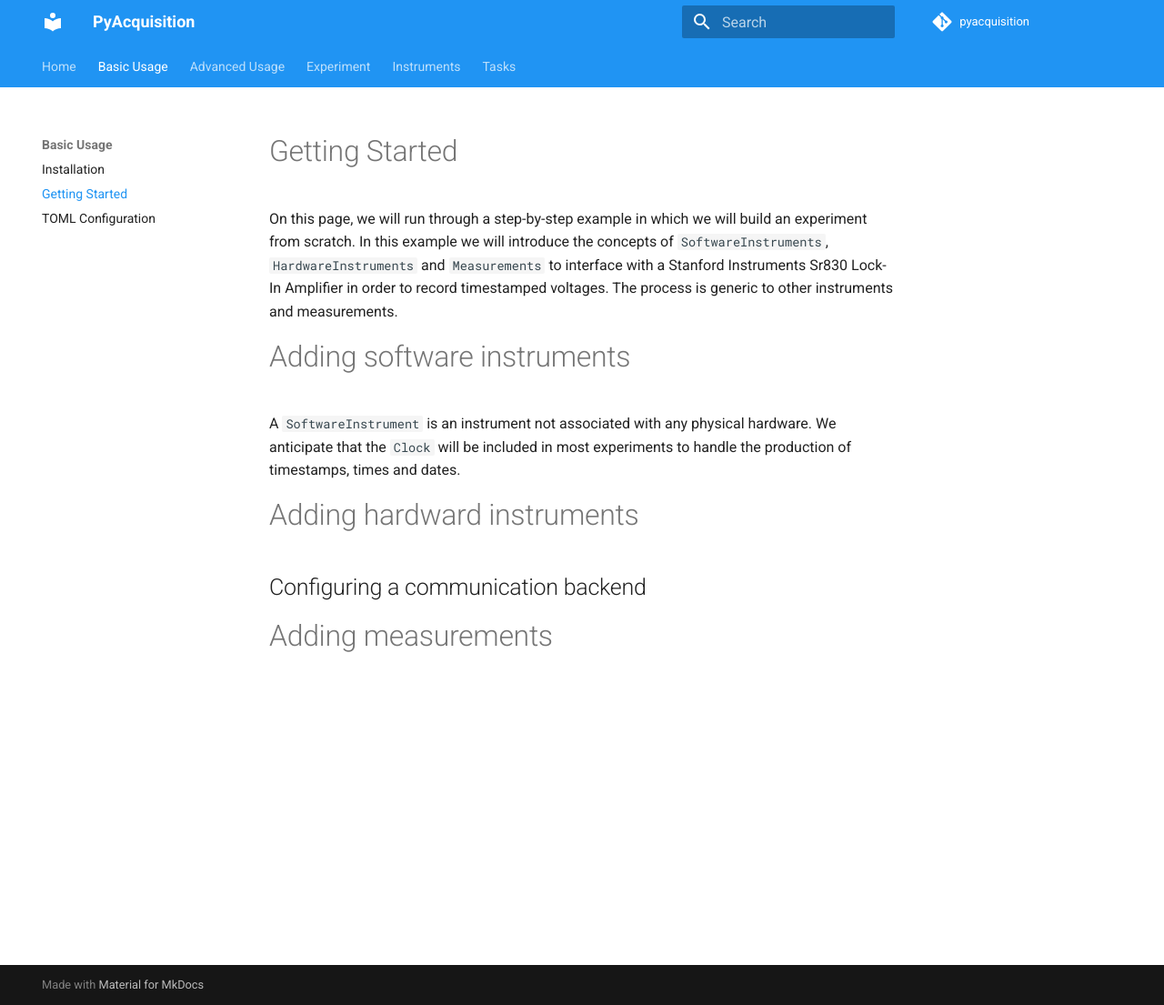
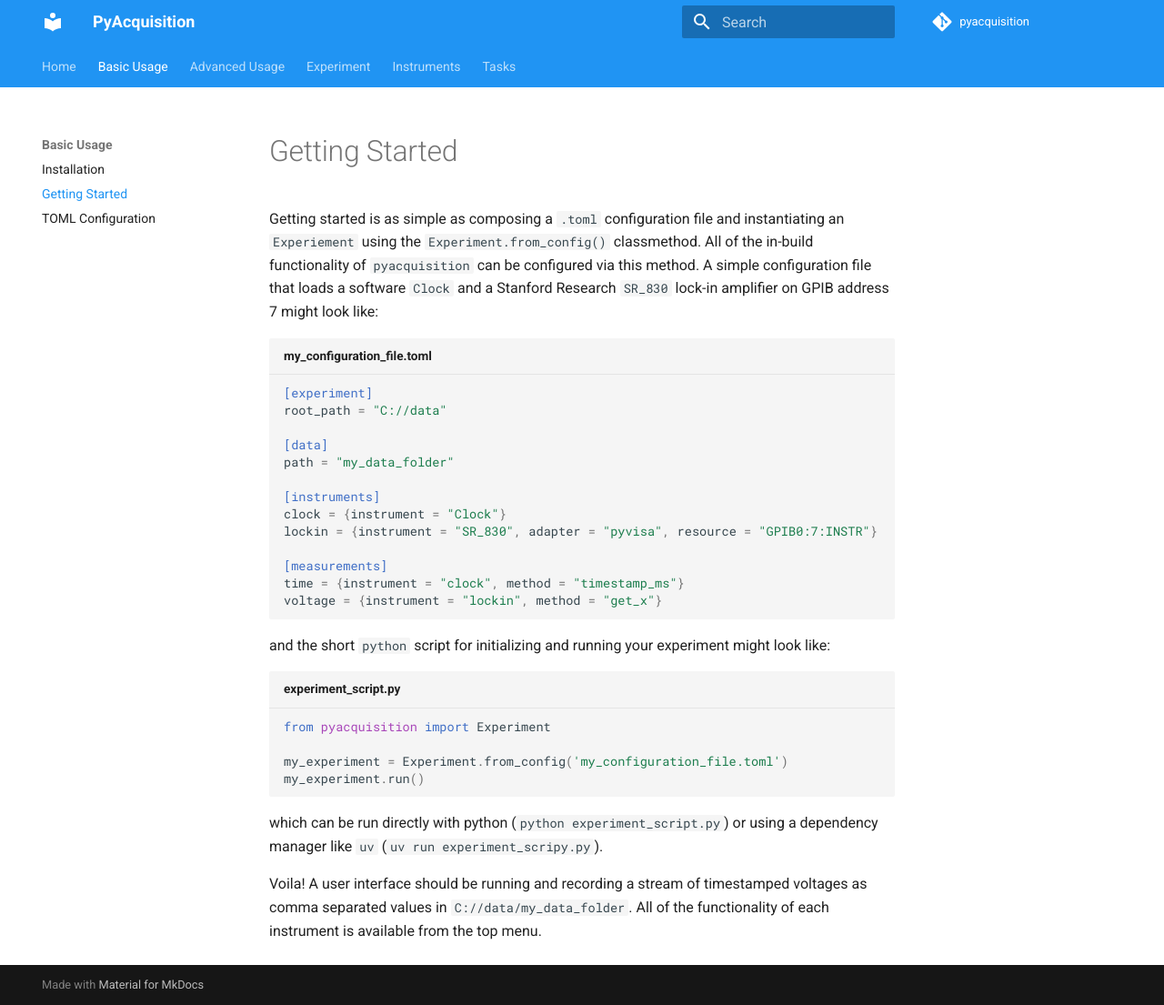
Before and after one commit to jakeayres/pyacquisition, an MkDocs documentation site: the page built from docs/basic/getting_started.md, in a window 1280 px wide and 1105 px high. Shown: the whole window at 91% size. Built offline with MkDocs 1.6.1 and Material for MkDocs 9.7.7, drawn with Linux system fonts in a browser that asks for light colours; comment, search, counter and statistics services are not loaded.

Commit message:
improved docs

````diff
--- a/docs/basic/getting_started.md
+++ b/docs/basic/getting_started.md
@@ -1,14 +1,32 @@
 # Getting Started
 
-On this page, we will run through a step-by-step example in which we will build an experiment from scratch. In this example we will introduce the concepts of `SoftwareInstruments`, `HardwareInstruments` and `Measurements` to interface with a Stanford Instruments Sr830 Lock-In Amplifier in order to record timestamped voltages. The process is generic to other instruments and measurements.
+Getting started is as simple as composing a `.toml` configuration file and instantiating an `Experiement` using the `Experiment.from_config()` classmethod. All of the in-build functionality of `pyacquisition` can be configured via this method. A simple configuration file that loads a software `Clock` and a Stanford Research `SR_830` lock-in amplifier on GPIB address 7 might look like:
 
-# Adding software instruments
+```toml title="my_configuration_file.toml"
+[experiment]
+root_path = "C://data"
 
-A `SoftwareInstrument` is an instrument not associated with any physical hardware. We anticipate that the `Clock` will be
-included in most experiments to handle the production of timestamps, times and dates.
+[data]
+path = "my_data_folder"
 
-# Adding hardward instruments
+[instruments]
+clock = {instrument = "Clock"}
+lockin = {instrument = "SR_830", adapter = "pyvisa", resource = "GPIB0:7:INSTR"}
 
-## Configuring a communication backend
+[measurements]
+time = {instrument = "clock", method = "timestamp_ms"}
+voltage = {instrument = "lockin", method = "get_x"}
+```
 
-# Adding measurements
+and the short `python` script for initializing and running your experiment might look like:
+
+```python title="experiment_script.py"
+from pyacquisition import Experiment
+
+my_experiment = Experiment.from_config('my_configuration_file.toml')
+my_experiment.run()
+```
+
+which can be run directly with python (`python experiment_script.py`) or using a dependency manager like `uv` (`uv run experiment_scripy.py`).
+
+Voila! A user interface should be running and recording a stream of timestamped voltages as comma separated values in `C://data/my_data_folder`. All of the functionality of each instrument is available from the top menu.
--- a/experiment.toml
+++ b/experiment.toml
@@ -6,6 +6,7 @@ period = 0.25
 
 [instruments]
 clock = {instrument = "Clock"}
+mock = {instrument = "Mock"}
 
 [measurements]
 time = {instrument = "clock", method = "time"}
--- a/mkdocs.yml
+++ b/mkdocs.yml
@@ -17,6 +17,7 @@ nav:
     - Scribe: experiment/scribe.md
     - Task Manager: experiment/task_manager.md
   - Instruments:
+    - Overview: instruments/overview.md
     - Clock: instruments/clock.md
     - SR_830: instruments/sr_830.md
     - SR_860: instruments/sr_860.md
````
Also changed, not shown: docs/basic/configuration.md (+1 -1 lines), docs/basic/installation.md (+1 -1 lines), docs/instruments/overview.md (added).
